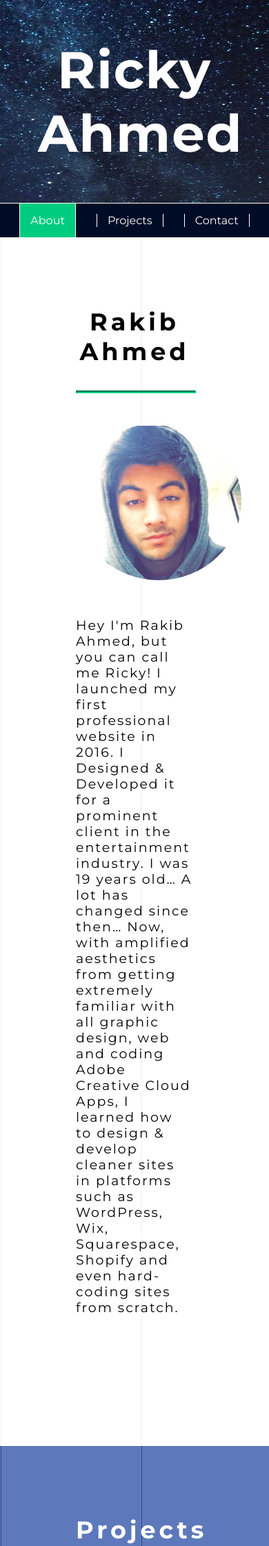
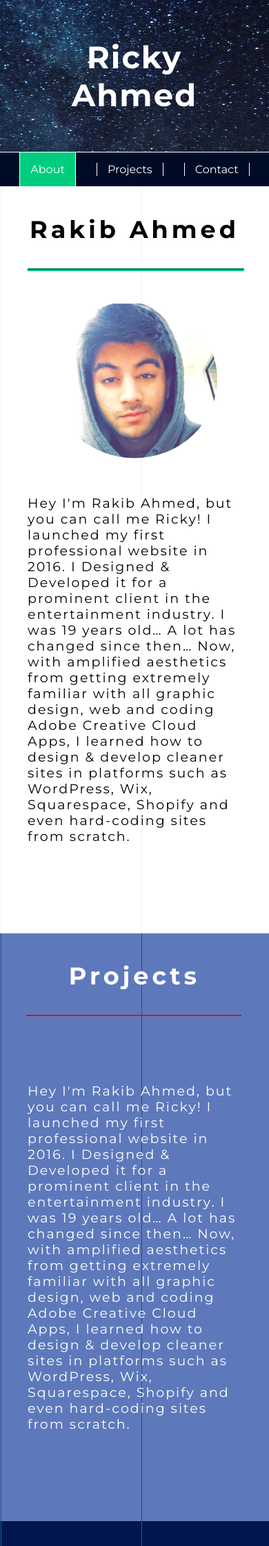
Before and after one commit to strawhat19/Portfolio, a PHP site: page / in a window 390 px wide; the page is wider, and only the part inside the window is pictured. Shown: the top 2241 px of that part at 69% size. Run offline with PHP 8.4, Linux system fonts and the light colour scheme; some libraries are stand-ins or nearby versions.

Commit message:
iPad and iPhone changes

```diff
--- a/assets/style.css
+++ b/assets/style.css
@@ -25,6 +25,7 @@ body {
     overflow-x: hidden;
     margin: 0 auto;
    box-sizing: border-box;
+   width: 100vw;
 }
 
 /* Header Styling */
@@ -278,3 +279,17 @@ footer {
     place-items: center;
     background: black;
 }
+
+/* iPhone and iPad */
+
+@media screen and (max-width: 768px) {
+
+    section {
+        padding: 40px;
+    }
+
+    .opening-header {
+    font-size: 45px;
+}
+
+}
```
